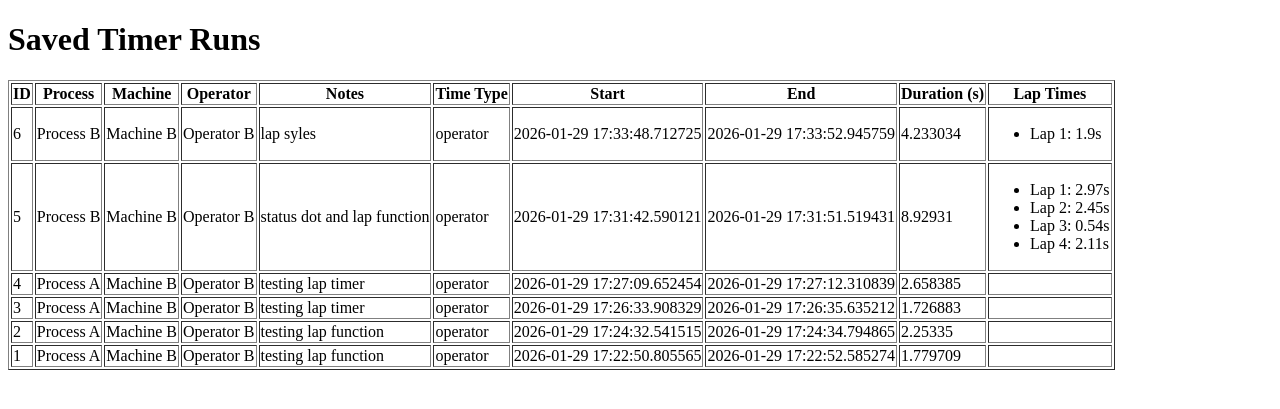
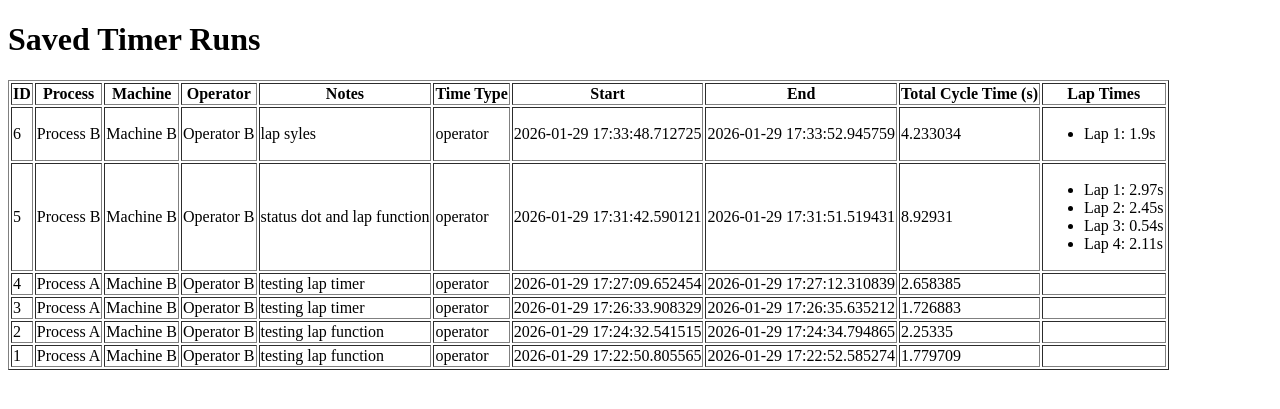
Before and after one commit to casslee1351/Flask-Apps, a Flask app: page /view in a window 1280 px wide. Shown: the top 409 px of the page. Run offline with Flask 3, Linux system fonts and the light colour scheme.

Commit message:
renaming duration column header to total cycle time

```diff
--- a/kitsu_app/kitsu_app.py
+++ b/kitsu_app/kitsu_app.py
@@ -70,7 +70,7 @@ def save():
     if not current_run.get("start_time") or not current_run.get("end_time"):
         return jsonify({"status": "error", "message": "No completed run to save."}), 400
 
-    duration = (current_run["end_time"] - current_run["start_time"]).total_seconds()
+    duration = (current_run["end_time"] - current_run["start_time"]).total_seconds() # rename to total cycle time
     current_run["laps"] = request.json.get("laps", [])
 
     run = TimerRun(
--- a/kitsu_app/templates/view.html
+++ b/kitsu_app/templates/view.html
@@ -16,7 +16,7 @@
             <th>Time Type</th>
             <th>Start</th>
             <th>End</th>
-            <th>Duration (s)</th>
+            <th>Total Cycle Time (s)</th>
             <th>Lap Times</th>
         </tr>
 
```
Also changed, not shown: kitsu_app/static/app.js (+3 -94 lines).
